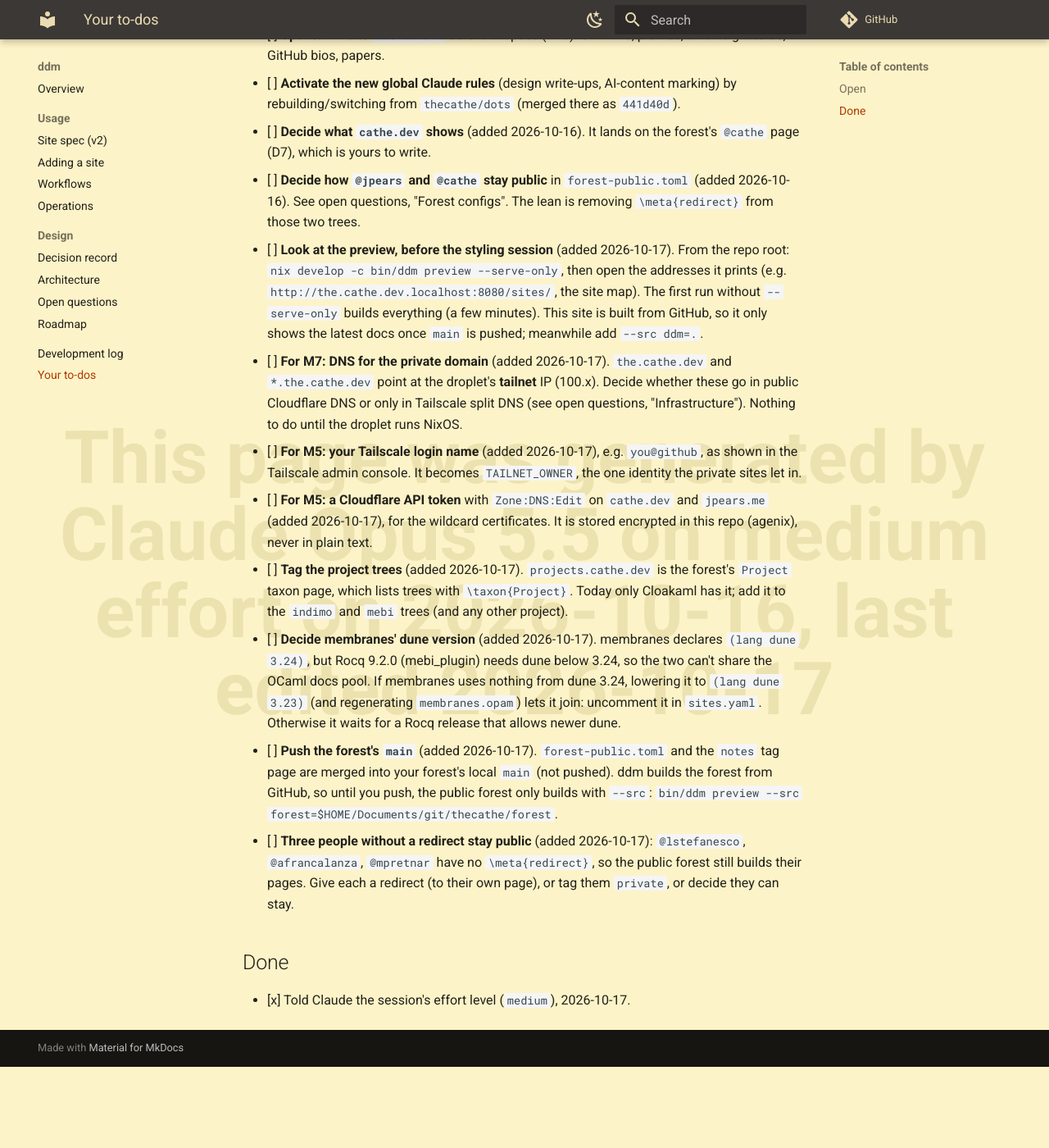
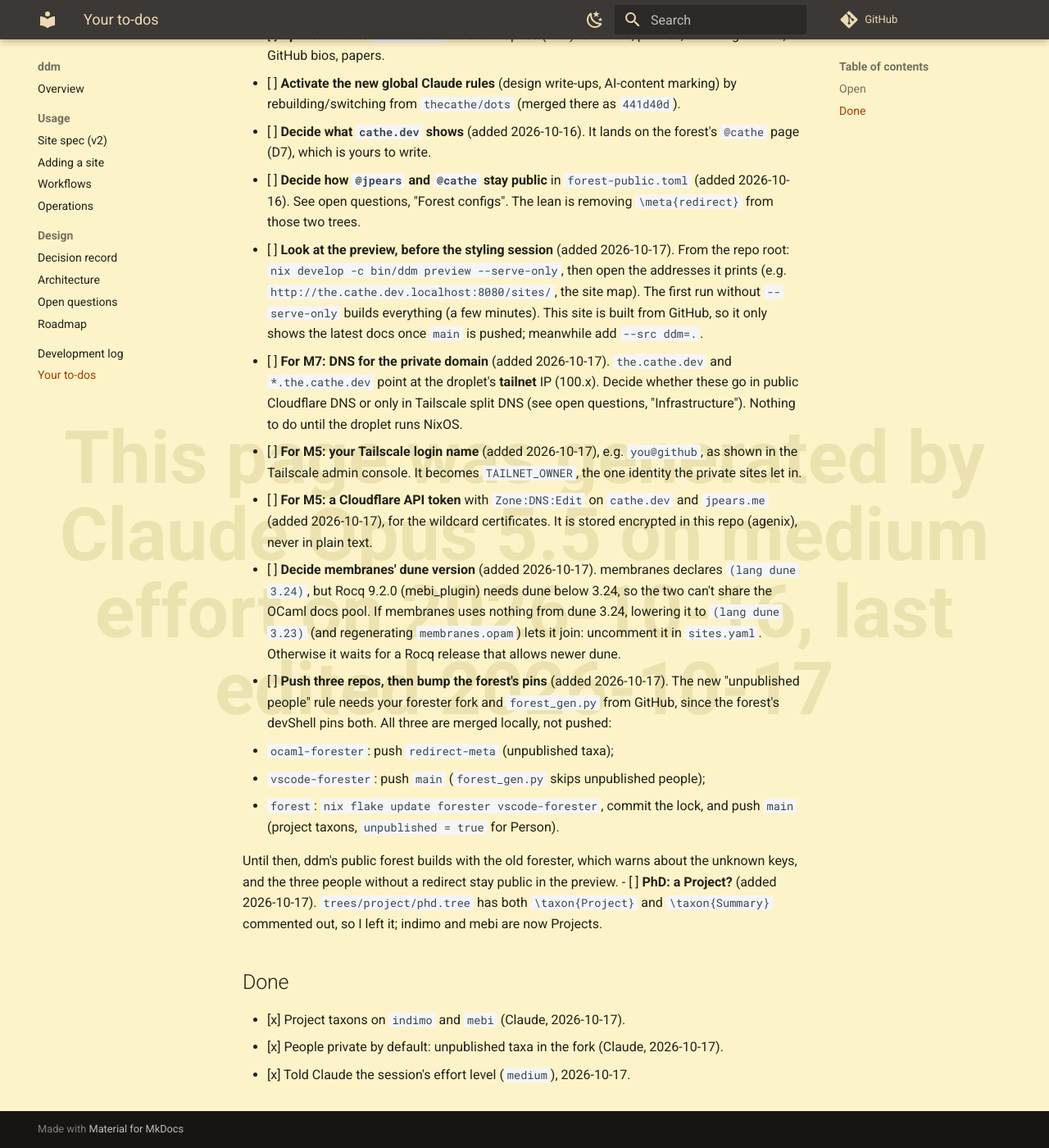
Before and after one commit to thecathe/webserver, an MkDocs documentation site: the page built from docs/tasks.md, in a window 1280 px wide and 1400 px high, scrolled down 597 px. Shown: the whole window at 82% size. Built offline with MkDocs 1.6.1 and Material for MkDocs 9.7.7, drawn with Linux system fonts in a browser that asks for light colours; comment, search, counter and statistics services are not loaded; before the commit the page ends 1898 px from its top, so only the background shows below that.

Commit message:
docs: the toolbar switch, private repos, unpublished people (D41, D42)
Co-Authored-By: Claude Opus 5.5 <noreply@anthropic.com>

```diff
--- a/docs/tasks.md
+++ b/docs/tasks.md
@@ -42,21 +42,27 @@ moving it to **Done** with a date. Claude adds to this page whenever work leaves
 - [ ] **For M5: a Cloudflare API token** with `Zone:DNS:Edit` on `cathe.dev` and `jpears.me` (added 2026-10-17),
   for the wildcard certificates. It is stored encrypted in this repo (agenix), never in plain text.
 
-- [ ] **Tag the project trees** (added 2026-10-17). `projects.cathe.dev` is the forest's `Project` taxon page, which
-  lists trees with `\taxon{Project}`. Today only Cloakaml has it; add it to the `indimo` and `mebi` trees (and any
-  other project).
 - [ ] **Decide membranes' dune version** (added 2026-10-17). membranes declares `(lang dune 3.24)`, but Rocq 9.2.0
   (mebi_plugin) needs dune below 3.24, so the two can't share the OCaml docs pool. If membranes uses nothing from
   dune 3.24, lowering it to `(lang dune 3.23)` (and regenerating `membranes.opam`) lets it join: uncomment it in
   `sites.yaml`. Otherwise it waits for a Rocq release that allows newer dune.
 
-- [ ] **Push the forest's `main`** (added 2026-10-17). `forest-public.toml` and the `notes` tag page are merged into
-  your forest's local `main` (not pushed). ddm builds the forest from GitHub, so until you push, the public forest
-  only builds with `--src`: `bin/ddm preview --src forest=$HOME/Documents/git/thecathe/forest`.
-- [ ] **Three people without a redirect stay public** (added 2026-10-17): `@lstefanesco`, `@afrancalanza`,
-  `@mpretnar` have no `\meta{redirect}`, so the public forest still builds their pages. Give each a redirect (to
-  their own page), or tag them `private`, or decide they can stay.
+- [ ] **Push three repos, then bump the forest's pins** (added 2026-10-17). The new "unpublished people" rule needs
+  your forester fork and `forest_gen.py` from GitHub, since the forest's devShell pins both. All three are merged
+  locally, not pushed:
+  1. `ocaml-forester`: push `redirect-meta` (unpublished taxa);
+  2. `vscode-forester`: push `main` (`forest_gen.py` skips unpublished people);
+  3. `forest`: `nix flake update forester vscode-forester`, commit the lock, and push `main` (project taxons,
+     `unpublished = true` for Person).
+
+  Until then, ddm's public forest builds with the old forester, which warns about the unknown keys, and the three
+  people without a redirect stay public in the preview.
+- [ ] **PhD: a Project?** (added 2026-10-17). `trees/project/phd.tree` has both `\taxon{Project}` and
+  `\taxon{Summary}` commented out, so I left it; indimo and mebi are now Projects.
 
 ## Done
 
+- [x] Project taxons on `indimo` and `mebi` (Claude, 2026-10-17).
+- [x] People private by default: unpublished taxa in the fork (Claude, 2026-10-17).
+
 - [x] Told Claude the session's effort level (`medium`), 2026-10-17.
```
Also changed, not shown: DEVELOPMENT.md (+37 -0 lines), docs/design/open-questions.md (+3 -2 lines), docs/design/record.md (+26 -0 lines), docs/usage/operations.md (+9 -4 lines).
